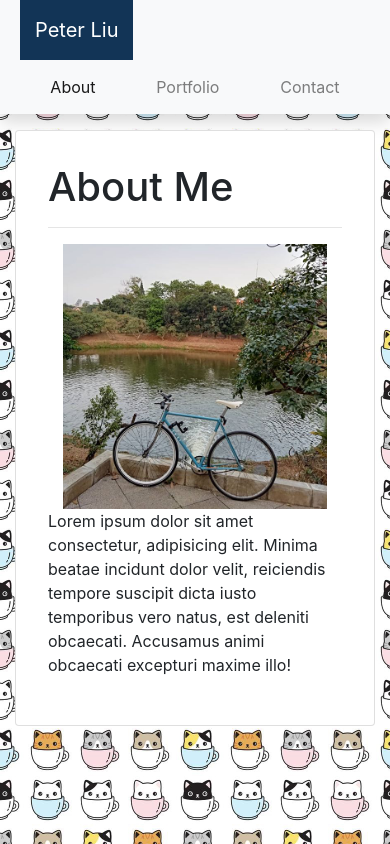
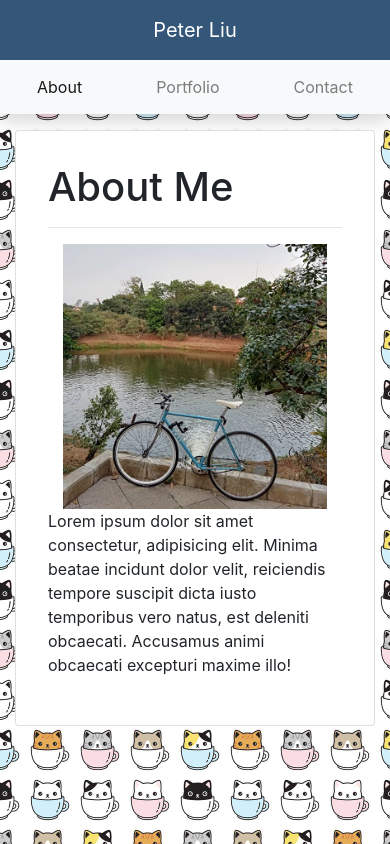
Before and after one commit to PeterTYLiu/Second-assignment-responsive-bootstrap-portfolio, a plain HTML site: page index.html in a window 390 px wide. Drawn offline with nearby package versions, Linux system fonts and the light colour scheme.

Commit message:
Optimized navbar styling for smaller display sizes

```diff
--- a/style.css
+++ b/style.css
@@ -16,6 +16,16 @@
   color: white;
   background: #345678;
   cursor: pointer;
+}
+@media screen and (max-width: 575px) {
+  .navbar a.navbar-brand {
+    width: 100%;
+    text-align: center;
+    margin-right: 0px;
+  }
+  .navbar {
+    padding: 0px;
+  }
 }
 
 body {
```
